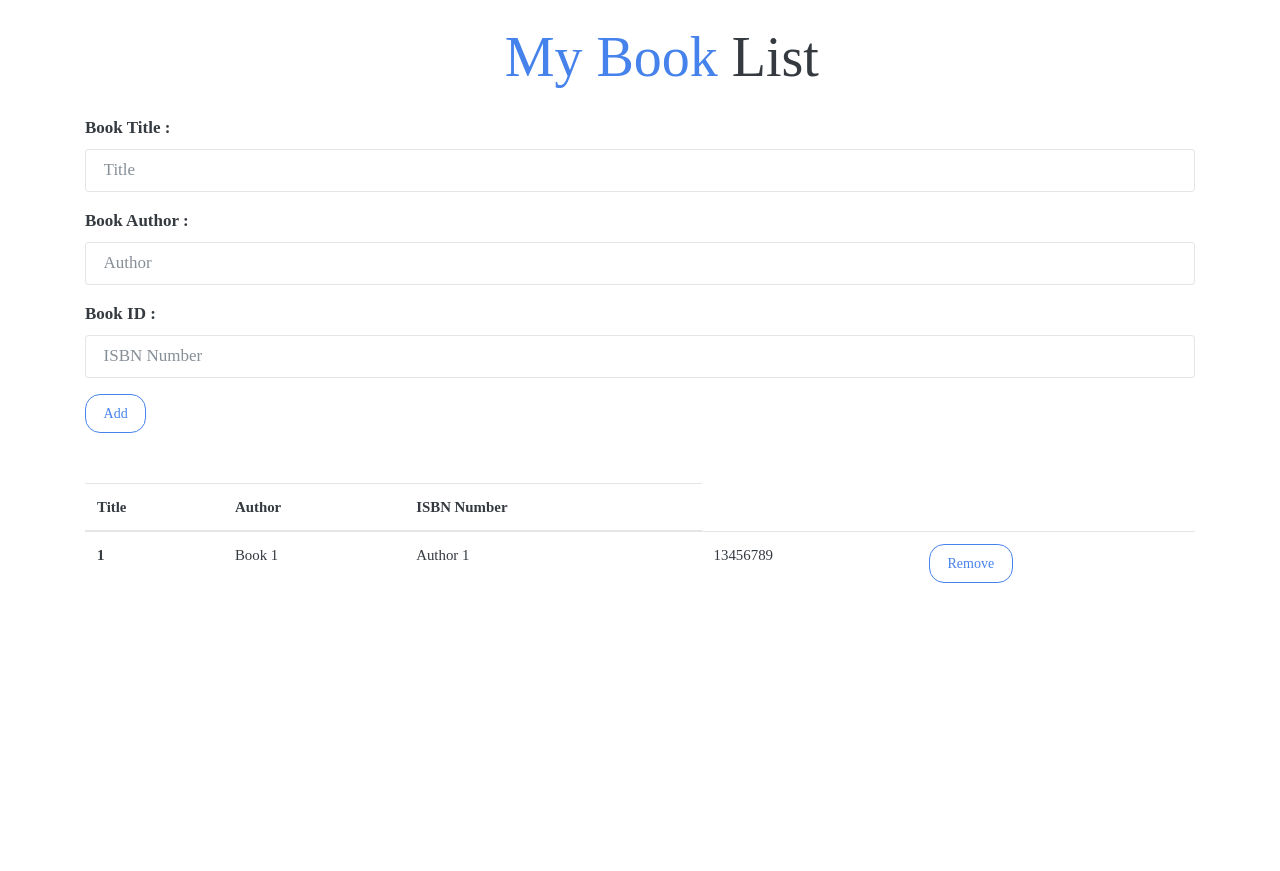
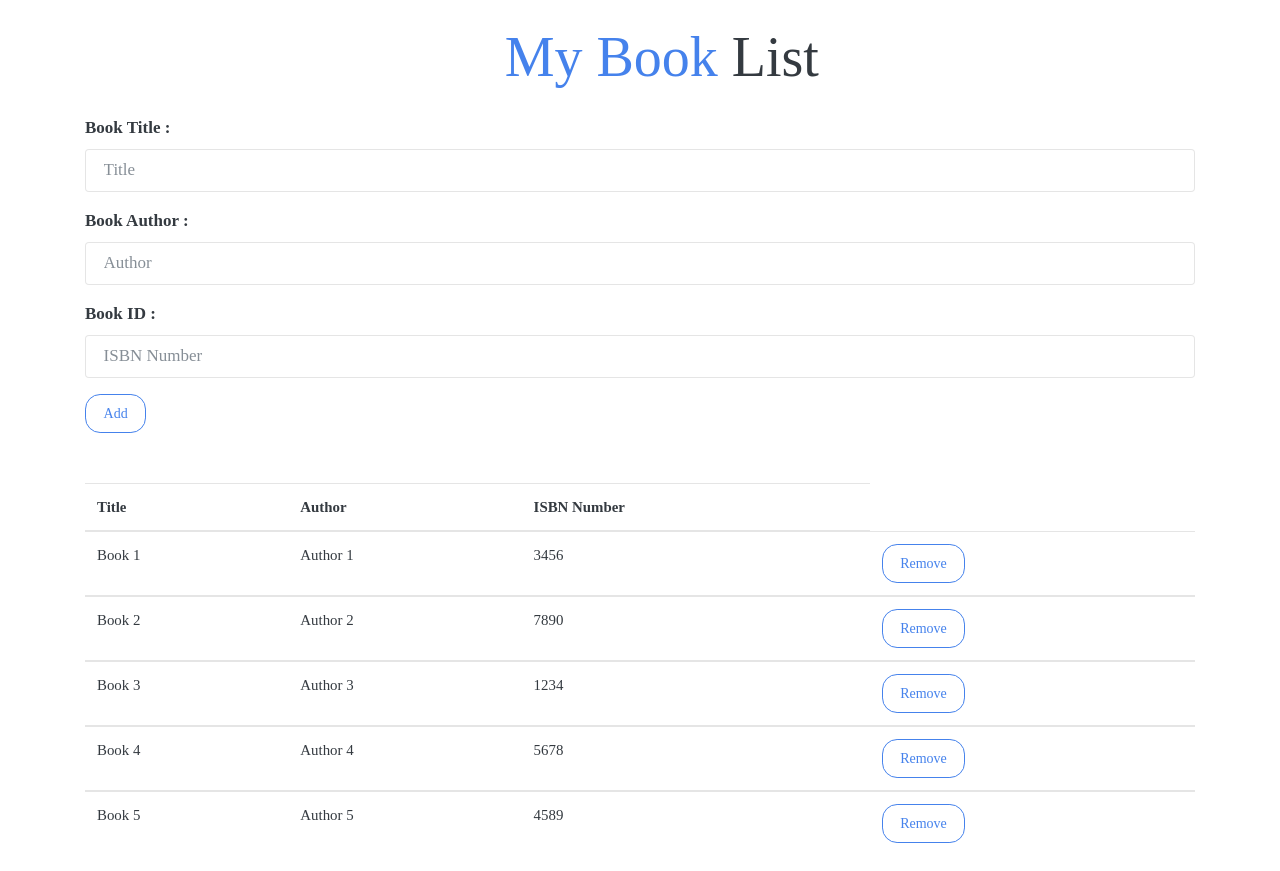
Before and after one commit to deepayankundu6/MyBook, an Angular app: page / in a window 1280 px wide. Before the commit the page ends 800 px from the top, so only its background shows below. Built offline with nearby package versions, Linux system fonts and the light colour scheme; a web font is replaced by a local one.

Commit message:
added remove book feature

```diff
--- a/src/app/app.component.html
+++ b/src/app/app.component.html
@@ -16,7 +16,6 @@
         <div class="form-group">
             <label for="isbn"><b>Book ID :</b></label>
             <input type="text" class="form-control" id="isbn" placeholder="ISBN Number">
-
         </div>
         <button type="submit" class="btn btn-outline-primary">Add</button>
     </form>
@@ -30,16 +29,13 @@
                 <th scope="col">ISBN Number</th>
             </tr>
         </thead>
-        <tbody>
+        <tbody id="BookList" *ngFor="let Book of StoredBooks">
             <tr>
-                <th scope="row">1</th>
-                <td>Book 1</td>
-                <td>Author 1</td>
-                <td>13456789</td>
-                <td><button type="submit" class="btn btn-outline-primary">Remove</button></td>
+                <td>{{Book.title}}</td>
+                <td>{{Book.author}}</td>
+                <td>{{Book.id}}</td>
+                <td><button type="submit" class="btn btn-outline-primary" (click)="removeBook(Book)">Remove</button></td>
             </tr>
-
         </tbody>
     </table>
-
 </div>
--- a/src/app/app.component.ts
+++ b/src/app/app.component.ts
@@ -7,4 +7,49 @@ import { Component } from '@angular/core';
 })
 export class AppComponent {
   title = 'MyBook';
+  StoredBooks: Book[] = [
+    {
+
+        title: 'Book 1',
+        author: 'Author 1',
+        id: '3456'
+       },
+       {
+        title: 'Book 2',
+        author: 'Author 2',
+        id: '7890'
+       },
+       {
+        title: 'Book 3',
+        author: 'Author 3',
+        id: '1234'
+       },
+       {
+        title: 'Book 4',
+        author: 'Author 4',
+        id: '5678'
+       },
+       {
+        title: 'Book 5',
+        author: 'Author 5',
+        id: '4589'
+       }
+     ];
+
+removeBook(B: Book) {
+      const index = this.StoredBooks.indexOf(B);
+      console.log('index', index);
+      this.StoredBooks.splice(index, 1);
+
+      }
+        }
+class Book {
+  title: any;
+  author: any;
+  id: any;
+  constructor(title: any, author: any, id: any) {
+    this.title = title;
+    this.author = author;
+    this.id = id;
+  }
 }
```
